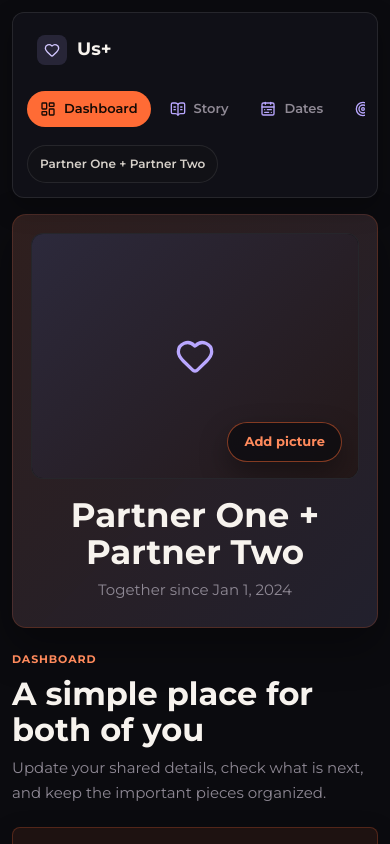
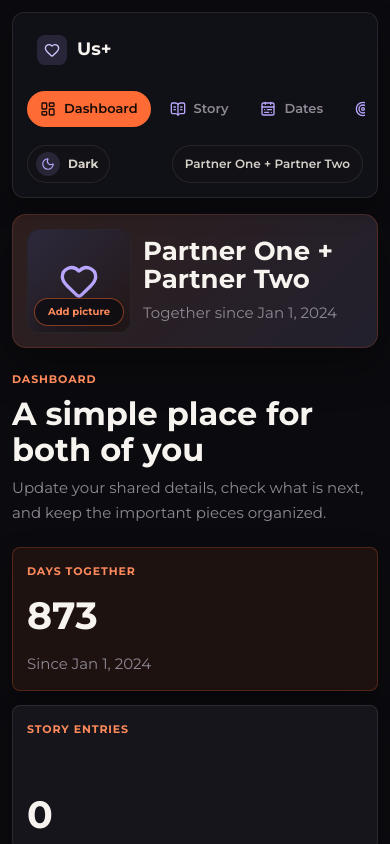
Before and after one commit to Manu9476/US-, a React (Vite) app: page / in a window 390 px wide. Shown: the top 844 px of the page. Built offline with nearby package versions, Linux system fonts and the light colour scheme.

Commit message:
Resize dashboard couple photo

```diff
--- a/src/App.jsx
+++ b/src/App.jsx
@@ -1,4 +1,4 @@
-import { useMemo, useRef, useState } from 'react'
+import { useEffect, useMemo, useRef, useState } from 'react'
 import {
   BookOpenText,
   CalendarRange,
@@ -6,9 +6,11 @@ import {
   Heart,
   LayoutDashboard,
   MessageSquareText,
+  Moon,
   Music4,
   Plus,
   Shuffle,
+  Sun,
   Target,
 } from 'lucide-react'
 import { ImageUploadField } from './components/ImageUploadField'
@@ -86,6 +88,7 @@ function App() {
   const [dreams, setDreams] = useLocalStorageState('us-plus-premium-dreams', [])
   const [notes, setNotes] = useLocalStorageState('us-plus-premium-vault', [])
   const [playlist, setPlaylist] = useLocalStorageState('us-plus-premium-playlist', [])
+  const [theme, setTheme] = useLocalStorageState('us-plus-theme', 'dark')
   const [idea, setIdea] = useState(dateIdeas[0])
 
   const days = getDaysTogether(profile.since, now)
@@ -107,6 +110,11 @@ function App() {
   )
 
   const topDream = useMemo(() => [...dreams].sort((a, b) => (b.progress ?? 0) - (a.progress ?? 0))[0], [dreams])
+  const isLightTheme = theme === 'light'
+
+  useEffect(() => {
+    document.documentElement.dataset.theme = theme
+  }, [theme])
 
   return (
     <div className="app-ui">
@@ -137,8 +145,23 @@ function App() {
           })}
         </nav>
 
-        <div className="partner-chip">
-          {profile.one} + {profile.two}
+        <div className="header-actions">
+          <button
+            type="button"
+            className={`theme-toggle ${isLightTheme ? 'theme-toggle-light' : ''}`}
+            aria-label={`Switch to ${isLightTheme ? 'dark' : 'light'} theme`}
+            aria-pressed={isLightTheme}
+            onClick={() => setTheme((currentTheme) => (currentTheme === 'light' ? 'dark' : 'light'))}
+          >
+            <span className="theme-toggle-icon">
+              {isLightTheme ? <Sun className="h-3.5 w-3.5" /> : <Moon className="h-3.5 w-3.5" />}
+            </span>
+            <span>{isLightTheme ? 'Light' : 'Dark'}</span>
+          </button>
+
+          <div className="partner-chip">
+            {profile.one} + {profile.two}
+          </div>
         </div>
       </header>
 
--- a/src/index.css
+++ b/src/index.css
@@ -34,9 +34,41 @@
   --blue: var(--secondary);
   --blue-soft: var(--secondary-soft);
   --warning: #ffb36b;
+  --header-bg: rgba(18, 18, 24, 0.92);
+  --input-bg: #111116;
+  --accent-contrast: #160a05;
+  --photo-button-bg: rgba(11, 11, 15, 0.72);
   --shadow: 0 18px 42px rgba(0, 0, 0, 0.34);
   --shadow-soft: 0 10px 26px rgba(0, 0, 0, 0.28);
   --radius: 8px;
+}
+
+:root[data-theme='light'] {
+  color-scheme: light;
+  --bg: #f5f6f9;
+  --surface: #ffffff;
+  --surface-soft: #eceff5;
+  --surface-tint: #f8f9fc;
+  --border: rgba(24, 25, 31, 0.1);
+  --border-strong: rgba(24, 25, 31, 0.18);
+  --text: #16171d;
+  --text-soft: #3f4350;
+  --text-muted: #737987;
+  --accent: #ff6b35;
+  --accent-strong: #cf4f22;
+  --accent-soft: rgba(255, 107, 53, 0.13);
+  --secondary: #7567d8;
+  --secondary-strong: #5a4dbc;
+  --secondary-soft: rgba(117, 103, 216, 0.13);
+  --blue: var(--secondary);
+  --blue-soft: var(--secondary-soft);
+  --warning: #a8651b;
+  --header-bg: rgba(255, 255, 255, 0.92);
+  --input-bg: #ffffff;
+  --accent-contrast: #160a05;
+  --photo-button-bg: rgba(255, 255, 255, 0.78);
+  --shadow: 0 18px 42px rgba(24, 25, 31, 0.09);
+  --shadow-soft: 0 10px 26px rgba(24, 25, 31, 0.07);
 }
 
 * {
@@ -55,6 +87,9 @@ body {
   font-family: "Montserrat", sans-serif;
   font-size: 15px;
   line-height: 1.65;
+  transition:
+    background-color 220ms ease,
+    color 220ms ease;
 }
 
 button,
@@ -140,10 +175,32 @@ a {
   margin: 0 auto;
   border: 1px solid var(--border);
   border-radius: 12px;
-  background: rgba(18, 18, 24, 0.92);
+  background: var(--header-bg);
   padding: 10px;
   box-shadow: var(--shadow-soft);
   backdrop-filter: blur(18px);
+}
+
+.app-header,
+.metric-card,
+.info-panel,
+.quote-panel,
+.tool-panel,
+.list-panel,
+.item-card,
+.memory-card,
+.couple-card,
+.input-field,
+.rich-editor,
+.upload-field,
+.search-box,
+.partner-chip,
+.theme-toggle {
+  transition:
+    background-color 220ms ease,
+    border-color 220ms ease,
+    color 220ms ease,
+    box-shadow 220ms ease;
 }
 
 .brand-mark {
@@ -213,11 +270,56 @@ a {
 .nav-tab-active {
   border-color: rgba(255, 107, 53, 0.52);
   background: var(--accent);
-  color: #160a05;
+  color: var(--accent-contrast);
 }
 
 .nav-tab-active svg {
-  color: #160a05;
+  color: var(--accent-contrast);
+}
+
+.header-actions {
+  display: flex;
+  align-items: center;
+  justify-content: flex-end;
+  gap: 8px;
+  min-width: 0;
+}
+
+.theme-toggle {
+  display: inline-flex;
+  align-items: center;
+  gap: 8px;
+  min-height: 38px;
+  border: 1px solid var(--border);
+  border-radius: 999px;
+  background: var(--surface-tint);
+  padding: 0 11px 0 8px;
+  color: var(--text-soft);
+  font-size: 12px;
+  font-weight: 700;
+  white-space: nowrap;
+}
+
+.theme-toggle:hover {
+  border-color: var(--border-strong);
+  background: var(--surface-soft);
+  color: var(--text);
+}
+
+.theme-toggle-icon {
+  display: inline-flex;
+  align-items: center;
+  justify-content: center;
+  width: 24px;
+  height: 24px;
+  border-radius: 999px;
+  background: var(--secondary-soft);
+  color: var(--secondary);
+}
+
+.theme-toggle-light .theme-toggle-icon {
+  background: var(--accent-soft);
+  color: var(--accent-strong);
 }
 
 .partner-chip {
@@ -248,8 +350,10 @@ a {
 
 .couple-card {
   display: grid;
+  grid-template-columns: 132px minmax(0, 1fr);
   gap: 18px;
-  justify-items: center;
+  align-items: center;
+  justify-items: start;
   border: 1px solid rgba(255, 107, 53, 0.18);
   border-radius: 14px;
   background:
@@ -262,9 +366,9 @@ a {
 .couple-photo-frame {
   position: relative;
   overflow: hidden;
-  width: min(100%, 740px);
-  aspect-ratio: 4 / 3;
-  max-height: 380px;
+  width: 132px;
+  height: 132px;
+  aspect-ratio: 1;
   border: 1px solid var(--border);
   border-radius: 12px;
   background: var(--surface-tint);
@@ -272,15 +376,14 @@ a {
 
 .couple-upload-button {
   position: absolute;
-  right: 16px;
-  bottom: 16px;
-  min-height: 40px;
+  inset: auto 8px 8px 8px;
+  min-height: 32px;
   border: 1px solid rgba(255, 107, 53, 0.48);
   border-radius: 999px;
-  background: rgba(11, 11, 15, 0.72);
+  background: var(--photo-button-bg);
   color: var(--accent-strong);
-  padding: 0 16px;
-  font-size: 13px;
+  padding: 0 10px;
+  font-size: 11px;
   font-weight: 700;
   box-shadow: 0 12px 28px rgba(0, 0, 0, 0.34);
   backdrop-filter: blur(14px);
@@ -288,7 +391,7 @@ a {
 
 .couple-upload-button:hover {
   background: var(--accent);
-  color: #160a05;
+  color: var(--accent-contrast);
 }
 
 .couple-photo {
@@ -311,9 +414,9 @@ a {
 .couple-names {
   display: grid;
   gap: 8px;
-  max-width: 820px;
-  padding: 0 0 6px;
-  text-align: center;
+  max-width: 760px;
+  padding: 0;
+  text-align: left;
 }
 
 .couple-names h1 {
@@ -480,7 +583,7 @@ a {
   min-height: 44px;
   border: 1px solid var(--border);
   border-radius: var(--radius);
-  background: #111116;
+  background: var(--input-bg);
   padding: 0 12px;
   color: var(--text);
   outline: none;
@@ -491,7 +594,7 @@ a {
 }
 
 .input-field::placeholder {
-  color: rgba(247, 243, 238, 0.35);
+  color: color-mix(in srgb, var(--text-muted) 62%, transparent);
 }
 
 .input-field:focus {
@@ -520,7 +623,7 @@ a {
 .primary-button {
   border: 1px solid var(--accent);
   background: var(--accent);
-  color: #160a05;
+  color: var(--accent-contrast);
 }
 
 .primary-button:hover {
@@ -669,7 +772,7 @@ a {
   min-height: 128px;
   border: 1px solid var(--border);
   border-radius: var(--radius);
-  background: #111116;
+  background: var(--input-bg);
   padding: 11px 12px;
   color: var(--text);
   outline: none;
@@ -683,7 +786,7 @@ a {
 
 .rich-editor:empty::before {
   content: attr(data-placeholder);
-  color: rgba(247, 243, 238, 0.35);
+  color: color-mix(in srgb, var(--text-muted) 62%, transparent);
 }
 
 .rich-content p {
@@ -722,7 +825,7 @@ a {
   min-height: 44px;
   border: 1px solid var(--border);
   border-radius: var(--radius);
-  background: #111116;
+  background: var(--input-bg);
   padding: 0 12px;
   color: var(--text-muted);
 }
@@ -736,7 +839,7 @@ a {
 }
 
 .search-box input::placeholder {
-  color: rgba(247, 243, 238, 0.35);
+  color: color-mix(in srgb, var(--text-muted) 62%, transparent);
 }
 
 .memory-grid {
@@ -793,13 +896,16 @@ a {
     position: static;
   }
 
+  .header-actions {
+    justify-content: space-between;
+  }
+
   .partner-chip {
     width: max-content;
   }
 
   .dashboard-grid,
-  .workspace-grid,
-  .couple-card {
+  .workspace-grid {
     grid-template-columns: 1fr;
   }
 
@@ -836,6 +942,24 @@ a {
     padding: 14px;
   }
 
+  .couple-card {
+    grid-template-columns: 104px minmax(0, 1fr);
+    gap: 12px;
+    padding: 14px;
+  }
+
+  .couple-photo-frame {
+    width: 104px;
+    height: 104px;
+  }
+
+  .couple-upload-button {
+    inset: auto 6px 6px 6px;
+    min-height: 28px;
+    padding: 0 8px;
+    font-size: 10px;
+  }
+
   .app-nav {
     margin: 0 -2px;
   }
@@ -853,7 +977,7 @@ a {
   }
 
   .couple-names h1 {
-    font-size: 34px;
+    font-size: 26px;
   }
 
   .metric-card strong {
```
